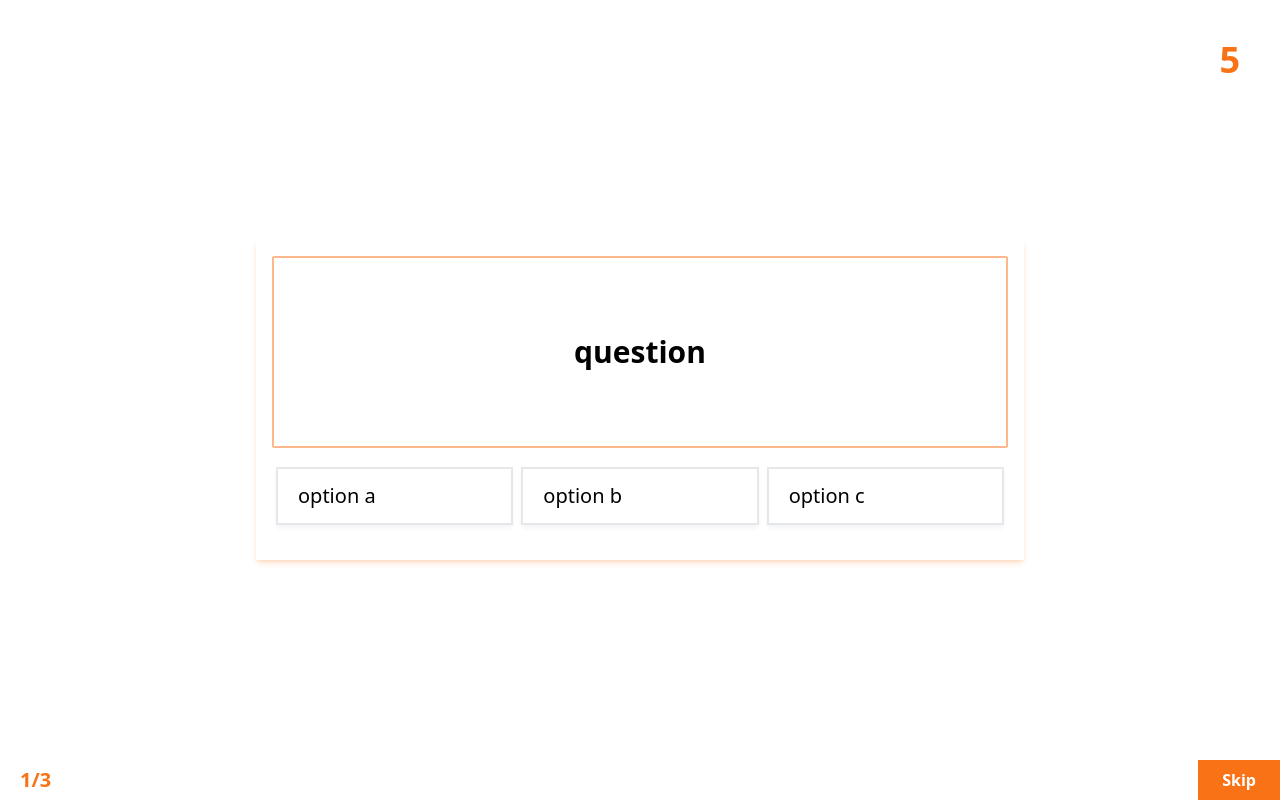
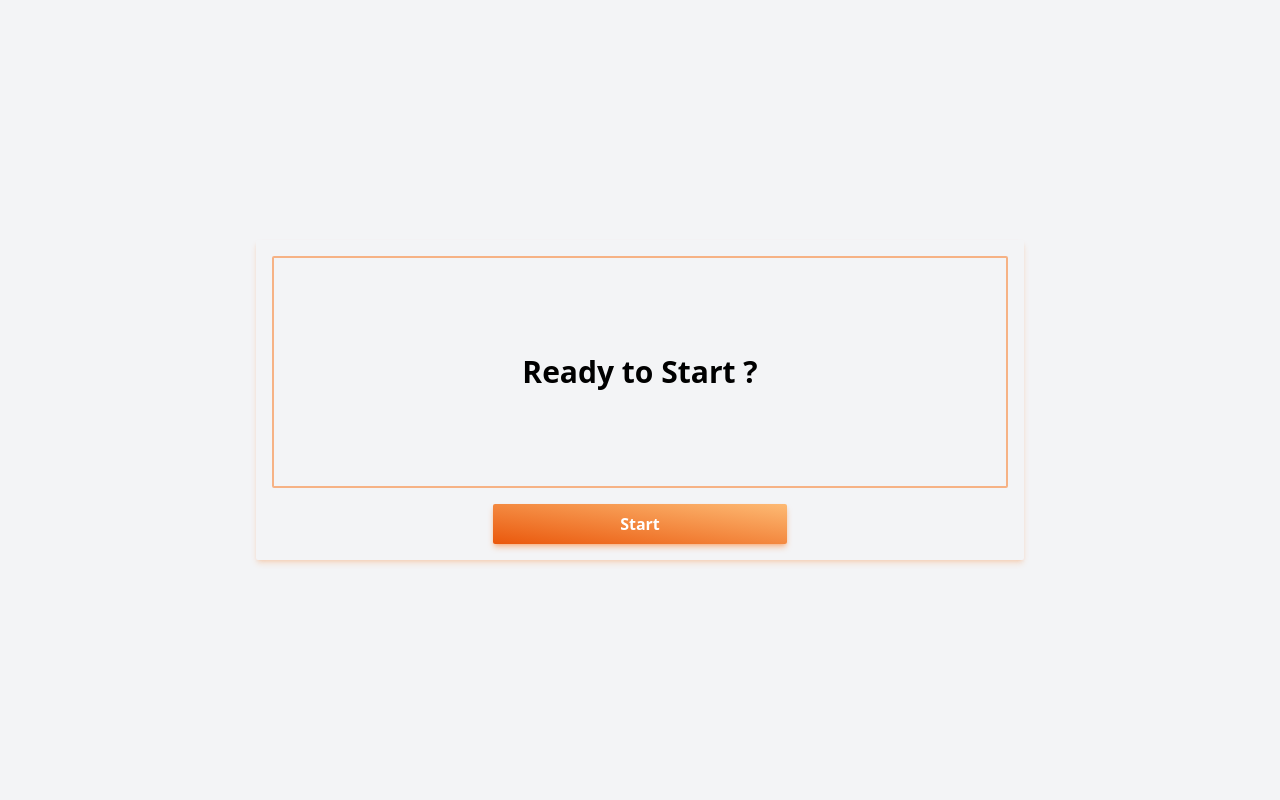
Before and after one commit to MaX-NeO/Max-Quiz, a React (Vite) app in the folder max-quiz-react/: page /mcq/1/u/1/x/1 in a window 1280 px wide. Built offline with nearby package versions, Linux system fonts and the light colour scheme.

Commit message:
McQ model Screen init

```diff
--- a/max-quiz-react/src/pages/Mcq/McqPanel.jsx
+++ b/max-quiz-react/src/pages/Mcq/McqPanel.jsx
@@ -94,6 +94,20 @@ const McqPanel = () => {
     return (
         <>
             <div className='overflow-hidden h-[100vh] w-[100vw] flex flex-col items-center justify-center'>
+                {testmodel ? (
+                    <>
+                        <div className='h-screen w-screen absolute top-0 left-0 flex items-center justify-center bg-gray-100 z-50'>
+                            <div className='w-[60vw] h-[40vh] flex flex-col justify-center items-center rounded-sm shadow-md shadow-orange-500/20 p-4'>
+                                <div className='h-full w-full border-2 border-orange-500/50 rounded-sm font-bold text-center text-3xl flex items-center justify-center'>
+                                    Ready to Start ?
+                                </div>
+                                <button className='w-[40%] bg-gradient-to-tr from-orange-600 to-orange-300 text-white p-2 rounded-sm font-bold mt-4 shadow-md shadow-orange-500/40' onClick={() => { setTestmodel(false) }}>Start</button>
+                            </div>
+                        </div>
+                    </>
+                ) : (
+                    <>
+
                         {!testCompleted ? (
                             <div className='w-[60vw] h-[40vh] flex flex-col rounded-sm shadow-md shadow-orange-500/20 p-4'>
                                 <div className='h-2/3 w-full border-2 border-orange-500/50 rounded-sm font-bold text-center text-3xl flex items-center justify-center'>
@@ -123,7 +137,10 @@ const McqPanel = () => {
                                 </div>
                             </>
                         )}
+                    </>
+                )
 
+                }
                 {!testCompleted && (
                     <>
                         <div className="absolute bottom-0 left-0 w-[100vw] h-[5vh] overflow-hidden flex items-center justify-center">
```
Lines whose indentation alone changed are shown as unchanged.
